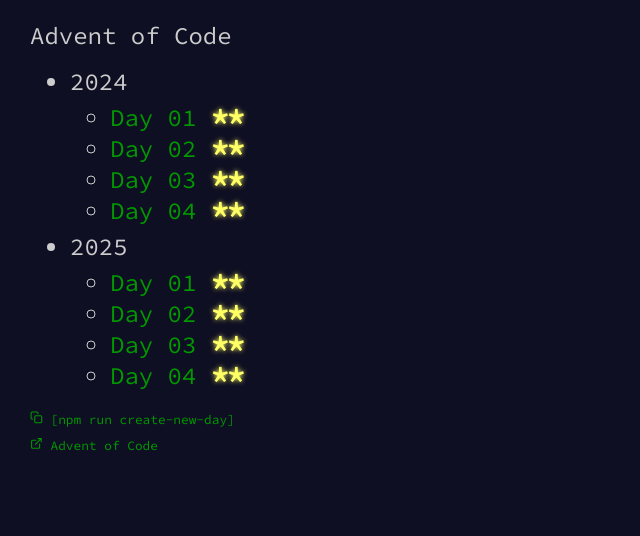
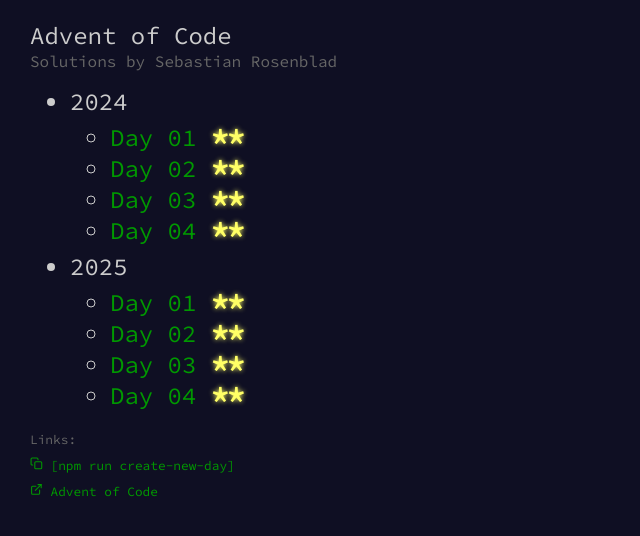
Before and after one commit to Sebastian-Rosenblad/aoc, a React (Create React App) app: page / in a window 1280 px wide. Shown: the top 536 px of the page, without its empty margins (0-640 px from the left). Built offline with nearby package versions, Linux system fonts and the light colour scheme.

Commit message:
style: make small changes to main page

```diff
--- a/src/home/index.tsx
+++ b/src/home/index.tsx
@@ -1,3 +1,4 @@
+import './styles.scss';
 import { Link } from 'react-router-dom';
 import { FiCopy, FiExternalLink } from 'react-icons/fi';
 import { challengesSorted } from '../challenges';
@@ -12,7 +13,10 @@
 
   return (
     <main className='main-menu'>
-      <h1>Advent of Code</h1>
+      <div className='main-header'>
+        <h1>Advent of Code</h1>
+        <h2 className='quiet'>Solutions by Sebastian Rosenblad</h2>
+      </div>
       <ul>
         {Object.entries(groups).map(([year, items]) => (
           <li key={year}>
@@ -27,6 +31,7 @@
           </li>
         ))}
       </ul>
+      <p className='small quiet'>Links:</p>
       <button onClick={() => copyText('npm run create-new-day')} className='small'><FiCopy /> [npm run create-new-day]</button>
       <a href='https://adventofcode.com/' target='_blank' rel='noopener noreferrer' className='small'><FiExternalLink /> Advent of Code</a>
     </main>
--- /dev/null
+++ b/src/home/styles.scss
@@ -0,0 +1,15 @@
+@import '../index.scss';
+
+.main-menu {
+  display: flex;
+  align-items: flex-start;
+  flex-direction: column;
+  gap: 10px;
+  padding: 20px 30px;
+}
+
+.main-header {
+  h2 {
+    font-size: 1rem;
+  }
+}
--- a/src/index.scss
+++ b/src/index.scss
@@ -2,6 +2,7 @@
 
 $bg-color: #0f0f23;
 $color-primary: #cccccc;
+$color-quiet: #666666;
 $color-link: #009900;
 $color-hover: #99ff99;
 $star-none: #333;
@@ -19,6 +20,14 @@
   font-family: "Source Code Pro", monospace;
   font-size: 1.5rem;
   font-weight: 400;
+
+  &.small {
+    font-size: .8rem;
+  }
+
+  &.quiet {
+    color: $color-quiet;
+  }
 }
 
 ul {
@@ -33,19 +42,7 @@
   cursor: pointer;
   text-decoration: none;
 
-  &.small {
-    font-size: .8rem;
-  }
-
   &:hover {
     color: $color-hover;
   }
 }
-
-.main-menu {
-  display: flex;
-  align-items: flex-start;
-  flex-direction: column;
-  gap: 10px;
-  padding: 20px 30px;
-}
```
